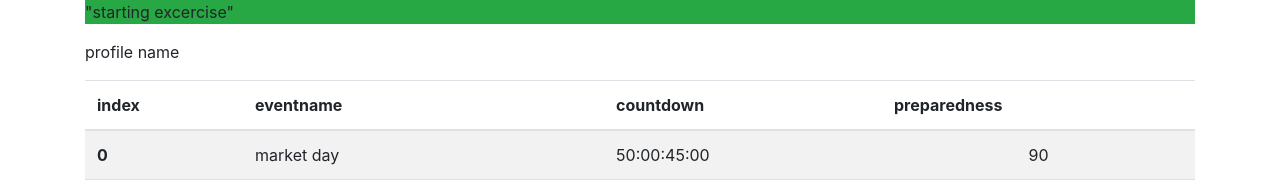
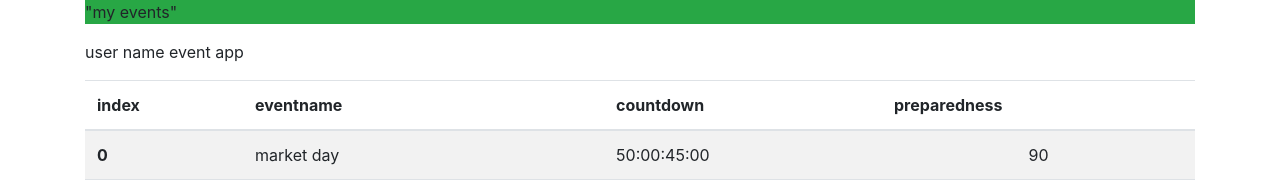
Before and after one commit to omoelyon/event-management-react, a React (Create React App) app: page / in a window 1280 px wide. Shown: the top 182 px of the page. Built offline with nearby package versions, Linux system fonts and the light colour scheme.

Commit message:
modified

```diff
--- a/src/App.js
+++ b/src/App.js
@@ -5,7 +5,7 @@ import Profile from "./Profile/Profile";
 function App() {
   return (
     <main className="container">
-      <p className="bg-success"> "starting excercise"</p>
+      <p className="bg-success"> "my events"</p>
       <Profile />
     </main>
   );
--- a/src/Profile/Profile.js
+++ b/src/Profile/Profile.js
@@ -1,13 +1,13 @@
-import React from 'react';
+import React from "react";
 
-import Events from '../EventComponents/Events/Events';
-const Profile = ()=>{
-    return (
-        <div>
-            <p>profile name</p>
-            <Events/>
-        </div>
-    )
-}
+import Events from "../EventComponents/Events/Events";
+const Profile = () => {
+  return (
+    <div>
+      <p>user name event app</p>
+      <Events />
+    </div>
+  );
+};
 
 export default Profile;
```
